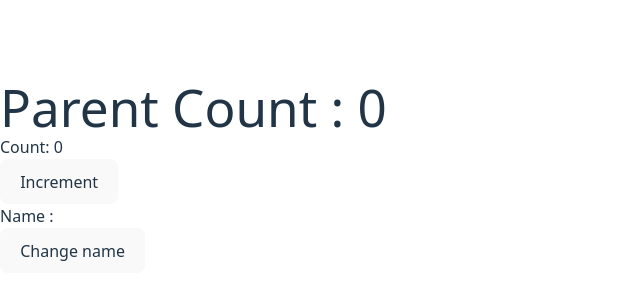
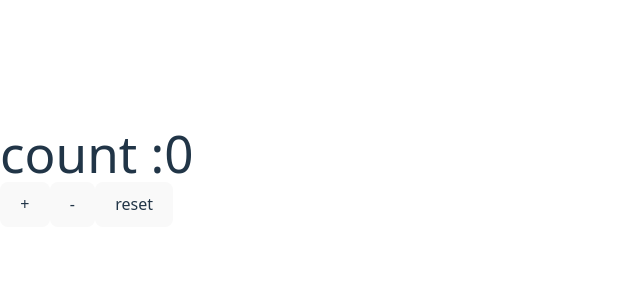
Before and after one commit to Rajat-web-server/React_Learning, a React (Vite) app: page / in a window 1280 px wide. Shown: the part 224-524 px from the top of the page, without its empty margins (0-640 px from the left). Built offline with nearby package versions, Linux system fonts and the light colour scheme.

Commit message:
Custom hook using custom counter

```diff
--- a/src/App.jsx
+++ b/src/App.jsx
@@ -1,20 +1,33 @@
-import { useState } from "react"
+// import { useState } from "react"
 import { Child } from "./Lifting State/child"
 import { Name } from "./Lifting State/name";
+// import { Component } from "./useContext/component";
+import { Counter } from "./CustomHooks/counter";
+import "./index.css"
 
 
 function App() {
 
-  const [Count, setCount] = useState(0);
-  const [name, setname] = useState("");
+  return(
+    <>
+    <Counter/>
 
-  return (
-    <div>
-      <h1>Parent Count : {Count}</h1>
-      <Child Count={Count} setCount={setCount} />
-      <Name name={name} setname={setname}/>
-    </div>
+    </>
   )
+
+
+  // Lifting State up Part
+
+  // const [Count, setCount] = useState(0);
+  // const [name, setname] = useState("");
+
+  // return (
+  //   <div>
+  //     <h1>Parent Count : {Count}</h1>
+  //     <Child Count={Count} setCount={setCount} />
+  //     <Name name={name} setname={setname}/>
+  //   </div>
+  // )
 }
 
 export default App
--- /dev/null
+++ b/src/CustomHooks/Counter.jsx
@@ -0,0 +1,17 @@
+import React from "react";
+import { UseCounter } from "./useCounter";
+
+export const Counter = () => {
+    const { count, increment, decrement, reset } = UseCounter(0)
+
+    return (
+        <>
+            <h1>count :{count}</h1>
+            <button onClick={increment}>+</button>
+            <button onClick={decrement}>-</button>
+            <button onClick={reset}>reset</button>
+            {console.log("hello")}
+        </>
+    )
+
+}
--- /dev/null
+++ b/src/CustomHooks/useCounter.jsx
@@ -0,0 +1,16 @@
+//Custom Hook
+
+import {useState} from "react"
+
+export const UseCounter = (initialValue=0)=>{
+
+    const [count, setcount] = useState(initialValue);
+
+    const increment =()=>{setcount(prev=>prev+1)}
+    const decrement =()=>{setcount(prev=>prev-1)}
+    const reset =()=>{setcount(initialValue)}
+
+    return{count, increment, decrement, reset};
+
+
+}
--- a/src/useContext/component.jsx
+++ b/src/useContext/component.jsx
@@ -1,7 +1,8 @@
 import { Component1 } from "./component1"
-import { useState, createContext } from "react"
+import { useState } from "react"
+import { UserContext } from "./userContext"
 
-export const UserContext = createContext();
+
 export function Component() {
     const [name, setname] = useState("DripTex")
     return (
@@ -10,7 +11,7 @@ export function Component() {
         >
             <h1>Component</h1>
             <p>{`Hello ${name}`}</p>
-            <UserContext.Provider value={name}>
+            <UserContext.Provider value={[name, setname]}>
                 <Component1  />
             </UserContext.Provider>
         </div>
--- /dev/null
+++ b/src/useContext/userContext.jsx
@@ -0,0 +1,3 @@
+import { createContext } from "react";
+
+export const UserContext = createContext();
```
